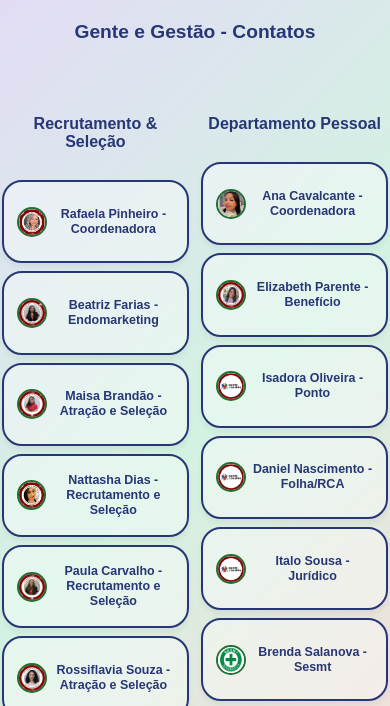
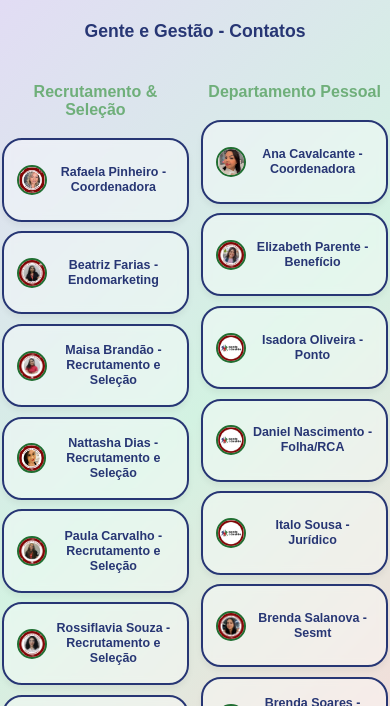
Before and after one commit to Paixao-barros/lading-page-gg, a plain HTML site: page index.html in a window 390 px wide. Shown: the part 93-799 px from the top of the page. Drawn offline with Linux system fonts and the light colour scheme.

Commit message:
versionamento 4

```diff
--- a/index.html
+++ b/index.html
@@ -22,7 +22,7 @@
             <img src="/img/beatriz.jpg" class="btn-icon"> Beatriz Farias - Endomarketing
         </a>
         <a href="https://wa.me/559293126789" class="btn">
-            <img src="/img/maisa.jpg" class="btn-icon"> Maisa Brandão - Atração e Seleção
+            <img src="/img/maisa.jpg" class="btn-icon"> Maisa Brandão - Recrutamento e Seleção
         </a>
         <a href="https://wa.me/559291366332" class="btn">
             <img src="/img/nattasha.png" class="btn-icon"> Nattasha Dias - Recrutamento e Seleção
@@ -31,10 +31,10 @@
             <img src="/img/paula.jpg" class="btn-icon">Paula Carvalho - Recrutamento e Seleção
         </a>
         <a href="https://wa.me/559291826959" class="btn">
-            <img src="/img/Rossiflavia.jpg" class="btn-icon"> Rossiflavia Souza - Atração e Seleção
+            <img src="/img/Rossiflavia.jpg" class="btn-icon"> Rossiflavia Souza - Recrutamento e Seleção
         </a>
         <a href="https://wa.me/559294862252" class="btn">
-            <img src="/img/Juliane.jpg" class="btn-icon"> Juliane Albuquerque - Recrutamento e Seleção
+            <img src="/img/Juliane.jpg" class="btn-icon"> Juliane Albuquerque - Treinamento
         </a>
     </div>
 
@@ -56,10 +56,10 @@
             <img src="/img/dp.png" class="btn-icon"> Italo Sousa - Jurídico
         </a>
         <a href="https://wa.me/559288019561" class="btn">
-            <img src="/img/sesmt_2.png" class="btn-icon"> Brenda Salanova - Sesmt
+            <img src="/img/brenda.jpeg" class="btn-icon"> Brenda Salanova - Sesmt
         </a>
         <a href="https://wa.me/559292859765" class="btn">
-            <img src="/img/sesmt_2.png" class="btn-icon"> Brenda Soares - Sesmt
+            <img src="/img/sesmt_2.png" class="btn-icon"> Brenda Soares - Tec. Segurança do Trabalho
         </a>
     </div>
 </div>
--- a/styles.css
+++ b/styles.css
@@ -45,7 +45,7 @@ h2 {
     gap: 3rem;
     flex-wrap: wrap;
     max-width: 1100px;
-    margin: 0 auto 3rem auto; /* espaço entre botões e rodapé */
+    margin: 0 auto 2rem auto; /* espaço entre botões e rodapé */
 }
 
 .column {
@@ -113,7 +113,7 @@ footer {
     .column {
         width: 48%;
         max-width: none;
-        gap: 0.5rem;
+        gap: 0.6rem;
     }
 
     .btn {
@@ -130,9 +130,9 @@ footer {
     }
 
     h2 {
-        font-size: 1.2rem;
+        font-size: 1.10rem;
         margin-top: 0.5rem;
-        margin-bottom: 1.2rem;
+        margin-bottom: 0.4rem;
     }
 
     .profile-pic {
@@ -157,3 +157,11 @@ footer {
         gap: 0.5rem;
     }
 }
+h4 {
+    color: #6faf7a;
+    font-weight: 600;
+    font-size: 1rem;
+    margin-top: 0.2rem;       /* reduz espaço acima do h4 */
+    margin-bottom: 0.6rem;    /* opcional: controle abaixo */
+    text-align: center;
+}
```
Also changed, not shown: img/brenda.jpeg (added).
